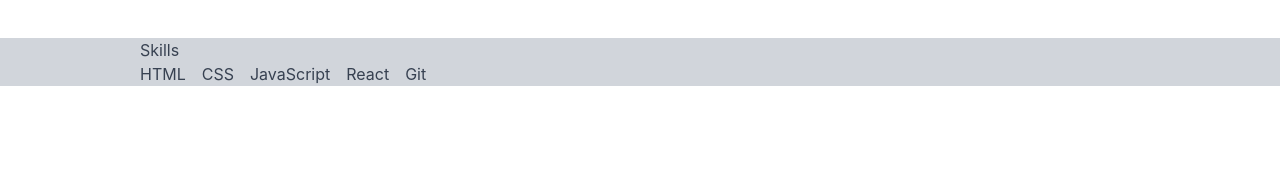
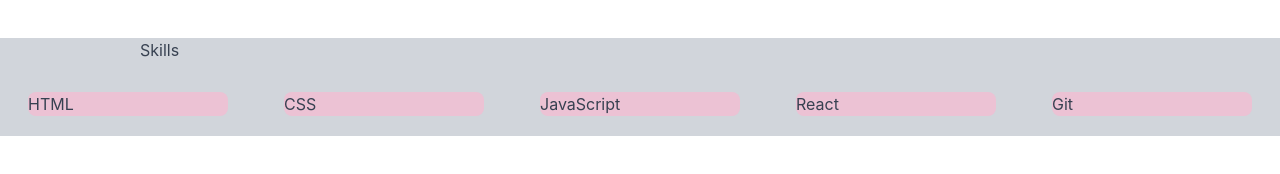
Before and after one commit to poojapdarade/personal-website, a React (Vite) app: page / in a window 1280 px wide. Shown: the part 562-736 px from the top of the page. Built offline with nearby package versions, Linux system fonts and the light colour scheme.

Commit message:
trying to make skill cards

```diff
--- a/src/pages/Homepage.css
+++ b/src/pages/Homepage.css
@@ -102,4 +102,21 @@ p {
 .skills {
   display: flex;
   gap: 16px;
+  color: black;
 }
+
+.card-container {
+  display: flex;
+  justify-content: center;
+  flex-wrap: wrap;
+  margin-top: 10px;
+}
+
+.card {
+  width: 200px;
+  background-color: #ecc2d4;
+  border-radius: 8px;
+  overflow: hidden;
+  box-shadow: 0px 2px 4px rgba(red, green, blue, alpha);
+  margin: 20px;
+}
--- a/src/pages/Homepage.jsx
+++ b/src/pages/Homepage.jsx
@@ -89,10 +89,16 @@ function SkillSection() {
     >
       <div className="width-container">
         <p>Skills</p>
-        <div className="skills">
-          {skills.map(function (skill) {
-            return <p>{skill}</p>;
-          })}
+        <div className="card-container">
+          <div className="skills">
+            {skills.map(function (skill) {
+              return (
+                <div className="card">
+                  <p>{skill}</p>
+                </div>
+              );
+            })}
+          </div>
         </div>
       </div>
     </div>
```
